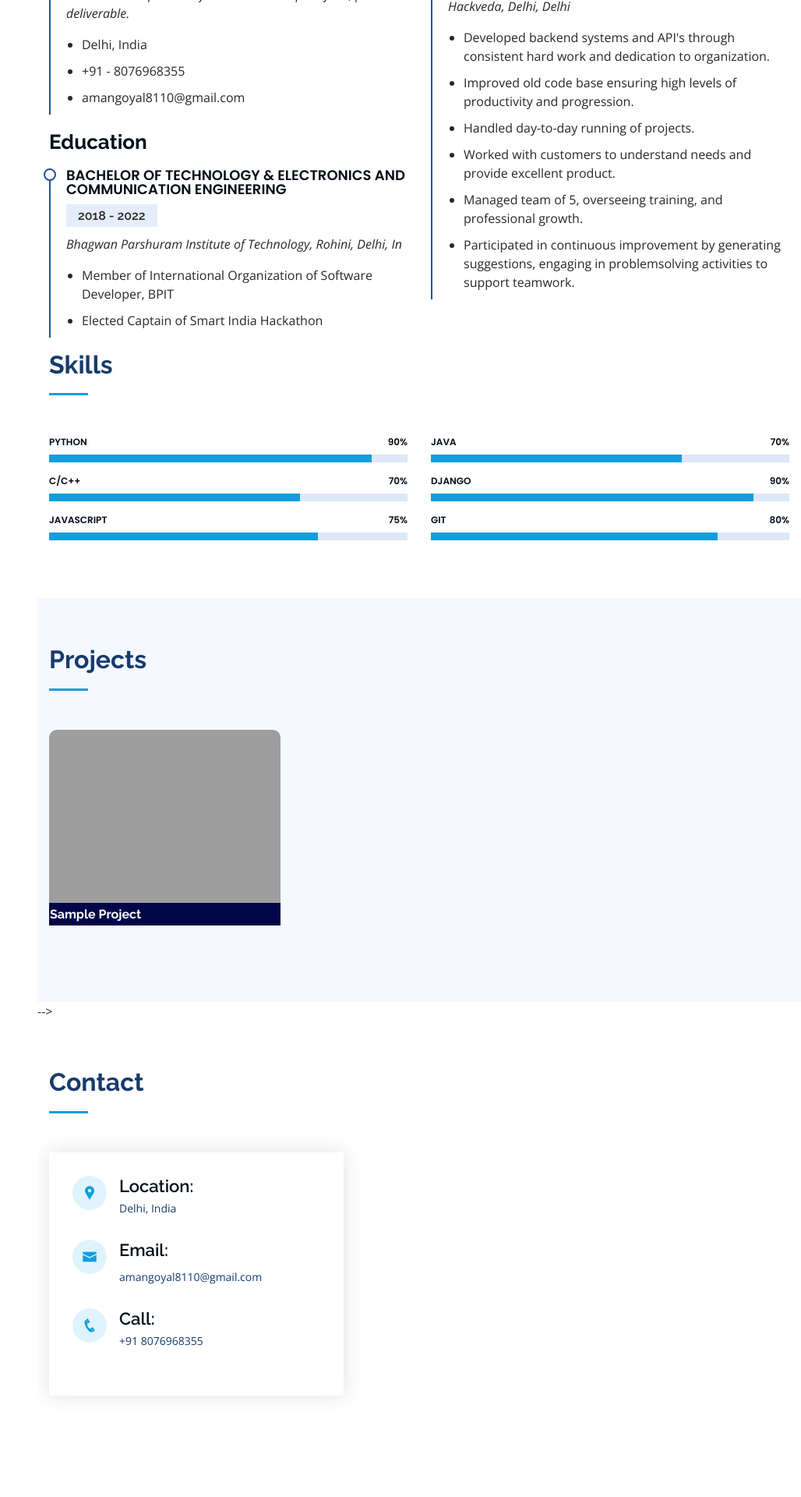
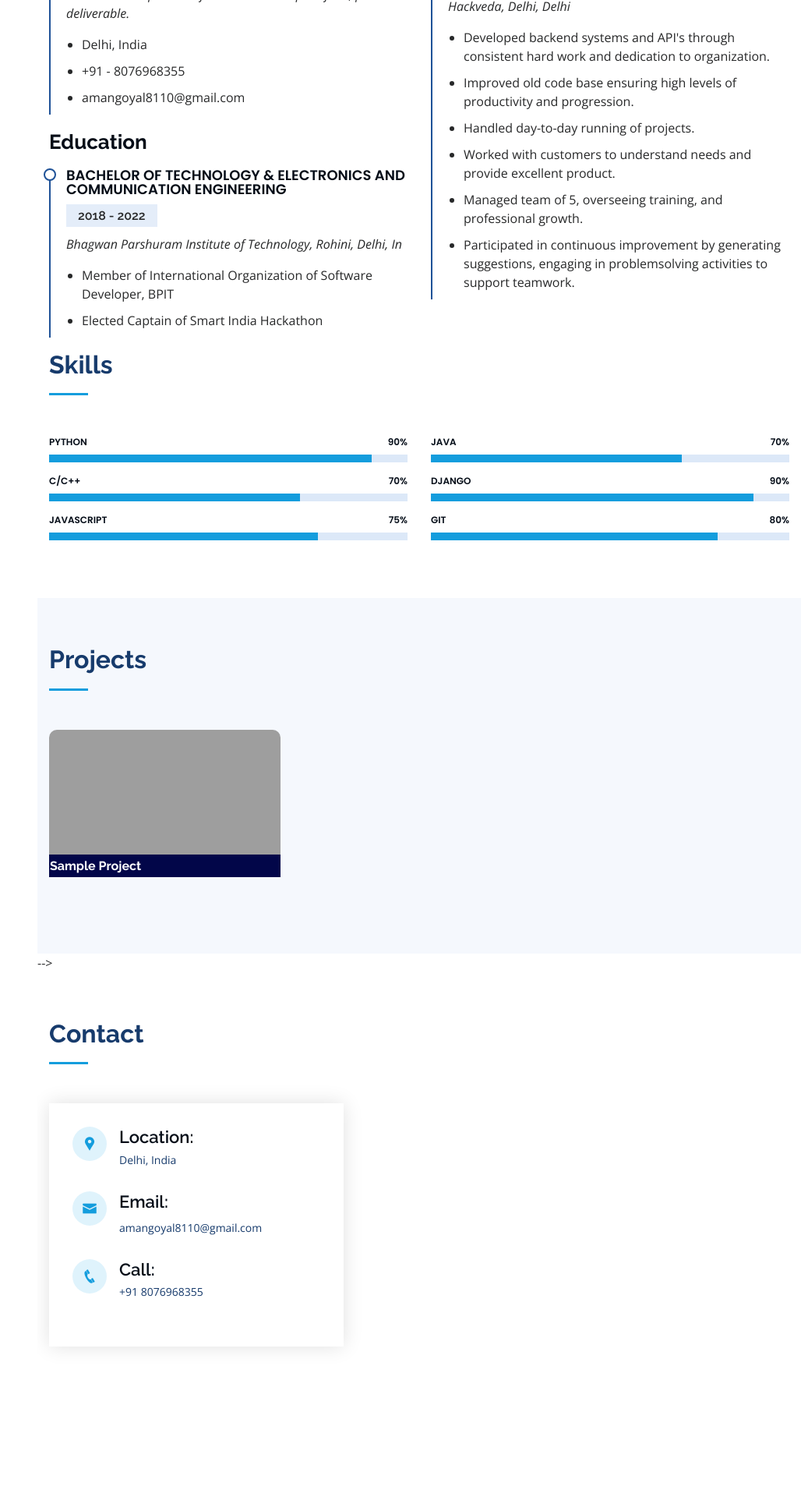
Before and after one commit to goyal-aman/portfolio, a Django app: page / in a window 1280 px wide. Shown: the part 2227-4147 px from the top of the page at 78% size, without its empty margins (252-1280 px from the left). After the commit the page ends 3957 px from the top, so only its background shows below. Run offline with Django 3.2, Linux system fonts and the light colour scheme; tables that the repository leaves empty hold one stand-in row (values such as "Sample post"); some libraries are stand-ins or nearby versions; grey boxes are pictures that could not be loaded.

Commit message:
update : project images now have fix height, width

```diff
--- a/landingpage/templates/landingpage/snippets/project_card.html
+++ b/landingpage/templates/landingpage/snippets/project_card.html
@@ -4,7 +4,7 @@
 
         <!-- TODO : add defualt image url -->
         <!-- THIS IS PROJECT THUMBNAIL -->
-        <img src={{url}} class="img-fluid" alt="" style="border-top-left-radius: 10px; border-top-right-radius: 10px;">
+        <img src={{url}} class="img-fluid" alt="" style="width: 100%; height: 20vh; border-top-left-radius: 10px; border-top-right-radius: 10px;">
 
 
         <div class="portfolio-links">
```
